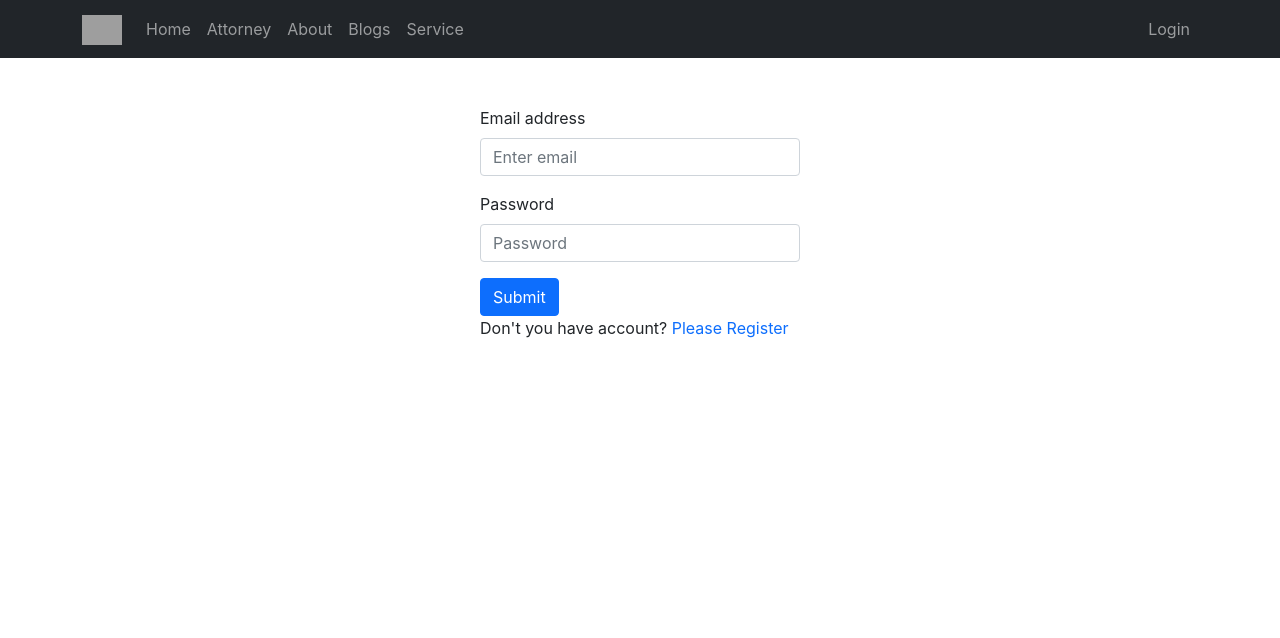
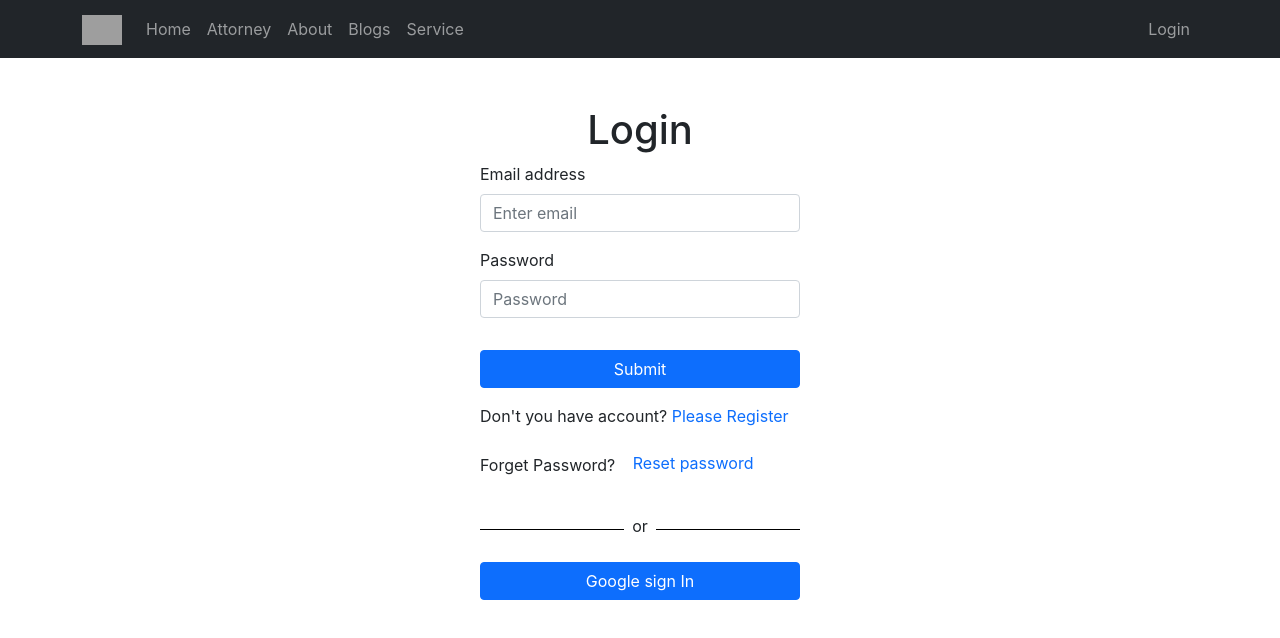
Before and after one commit to FayejAhamed/-independent-service-provider, a React (Create React App) app: page /login in a window 1280 px wide. Shown: the top 638 px of the page. Built offline with nearby package versions, Linux system fonts and the light colour scheme; no server answers; grey boxes are pictures that could not be loaded.

Commit message:
toast added

```diff
--- a/package.json
+++ b/package.json
@@ -14,6 +14,7 @@
     "react-firebase-hooks": "^5.0.3",
     "react-router-dom": "^6.3.0",
     "react-scripts": "5.0.1",
+    "react-toastify": "^8.2.0",
     "web-vitals": "^2.1.4"
   },
   "scripts": {
--- a/src/Pages/Login/Login/Login.js
+++ b/src/Pages/Login/Login/Login.js
@@ -1,14 +1,17 @@
-import React, { useEffect, useState } from 'react';
+import React, { useEffect, useRef, useState } from 'react';
 import { Button, Form } from 'react-bootstrap';
-import { useSignInWithEmailAndPassword } from 'react-firebase-hooks/auth';
+import { useSendPasswordResetEmail, useSignInWithEmailAndPassword } from 'react-firebase-hooks/auth';
 import { Link, useLocation, useNavigate } from 'react-router-dom';
+import { ToastContainer, toast } from 'react-toastify';
+import 'react-toastify/dist/ReactToastify.css';
 import auth from '../../../firebase.init';
 import Loading from '../Loading/Loading';
+import SocialLogin from '../SocialLogin/SocialLogin';
 
 
 const Login = () => {
-    const [email, setEmail] = useState('');
-    const [password, setPassword] = useState('');
+    const emailRef = useRef('');
+    const passwordRef = useRef('');
     const navigate = useNavigate();
     const location = useLocation();
     const [
@@ -17,51 +20,81 @@ const Login = () => {
         loading,
         error,
       ] = useSignInWithEmailAndPassword(auth);
+      const [sendPasswordResetEmail, sending] = useSendPasswordResetEmail(auth);
+
+      let errorElement;
+
       const from = location.state?.from?.pathname || "/";
+      if(loading || sending ){
+        return <Loading></Loading>
+    }
+    if(user){
+        navigate(from, { replace: true });
+    }
 
-      useEffect(()=>{
-        if(loading){
-            return <Loading></Loading>
-        }
-      },[user])
-    const handleLoginEmail = event =>{
-        setEmail(event.target.value)
-    }
-    const handleLoginPassword = event=>{
-        setPassword(event.target.value)
+    if (error) {
+        errorElement =
+            <div>
+                <p className='text-danger'>Error: {error?.message}
+                </p>
+            </div>
 
     }
 
+
+
     const handleLoginSubmit = event =>{
         event.preventDefault();
+        const email = emailRef.current.value;
+        const password = passwordRef.current.value;
        signInWithEmailAndPassword(email, password)
         // console.log(user)
     }
-    useEffect(()=>{
-        if(user){
-            navigate(from)
-        }
-    },[user])
+
+
+    const resetPassword =async() =>{
+        const email = emailRef.current.value;
+       if(email){
+        await sendPasswordResetEmail(email);
+        toast('Sent email');
+       }
+       else{
+           toast('Please enter your email address')
+       }
+    }
+
 
     return (
         <div className='w-25 mx-auto mt-5'>
+            <h1 className='text-center'>Login</h1>
             <Form onSubmit={handleLoginSubmit}>
 
                 <Form.Group className="mb-3" controlId="formBasicEmail">
                     <Form.Label>Email address</Form.Label>
-                    <Form.Control onBlur={handleLoginEmail} type="email" placeholder="Enter email"  required/>
+                    <Form.Control ref={emailRef} type="email" placeholder="Enter email"  required/>
                 </Form.Group>
+
+
 
                 <Form.Group className="mb-3" controlId="formBasicPassword">
                     <Form.Label>Password</Form.Label>
-                    <Form.Control onBlur={handleLoginPassword} type="password" placeholder="Password" required />
+                    <Form.Control ref={passwordRef} type="password" placeholder="Password" required />
                 </Form.Group>
 
-                <Button variant="primary" type="submit">
+
+               <div className=''> <Button variant="primary w-100 mt-3" type="submit">
                     Submit
-                </Button>
+                </Button></div>
             </Form>
-            <p>Don't you have account? <Link className='text-primary text-decoration-none pe-auto' to='/register'>Please Register</Link></p>
+            {errorElement}
+            <p className='pt-2 mt-2'>Don't you have account? <Link className='text-primary text-decoration-none pe-auto' to='/register'>Please Register</Link></p>
+           {/* <div> <button className='btn btn-primary w-100'>Continue with Google</button></div> */}
+          <div className='d-flex'>
+          <p className='text-center'>Forget Password? <span className='btn btn-link text-primary text-decoration-none pe-auto mb-2' onClick={resetPassword}>Reset password</span></p>
+          </div>
+           <SocialLogin></SocialLogin>
+           <ToastContainer/>
+
         </div>
 
     );
--- a/src/Pages/Login/Register/Register.js
+++ b/src/Pages/Login/Register/Register.js
@@ -3,12 +3,11 @@ import { Button, Form } from 'react-bootstrap';
 import { useCreateUserWithEmailAndPassword } from 'react-firebase-hooks/auth';
 import { Link, useNavigate } from 'react-router-dom';
 import auth from '../../../firebase.init';
+import Loading from '../Loading/Loading';
 
 const Register = () => {
-    const [name, setName] = useState('');
-    const [email, setEmail] = useState('');
-    const [password, setPassword] = useState('');
-    const [confirmPassword, setConfirmPassword] = useState('');
+    const [errorRegister, setErrorRegister] = useState('')
+
     const [
         createUserWithEmailAndPassword,
         user,
@@ -16,54 +15,78 @@ const Register = () => {
         error,
       ] = useCreateUserWithEmailAndPassword(auth);
       const navigate = useNavigate();
-      if(loading){
-          return 'loading'
-      }
-    const handleRegisterName = event =>{
-        setName(event.target.value)
+      let errorElement;
+
+    if(loading ){
+        return <Loading></Loading>
     }
-    const handleRegisterEmail = event =>{
-        setEmail(event.target.value)
-    }
-    const handleRegisterPassword = event=>{
-        setPassword(event.target.value)
-    }
-    const handleRegisterConfirmPassword = event=>{
-        setConfirmPassword(event.target.value)
+    if (error) {
+        errorElement =
+            <div>
+                <p className='text-danger'>Error: {error?.message}
+                </p>
+            </div>
+
     }
 
-    const handleRegisterSubmit = event =>{
-        event.preventDefault();
-        createUserWithEmailAndPassword(email, password);
-        navigate('/about')
-    }
+
+    const handleRegisterSubmit = async event =>{
+
+            event.preventDefault();
+            const name = event.target.name.value;
+            const email = event.target.email.value;
+            const password = event.target.password.value;
+            const confirmPassword = event.target.confirmPassword.value;
+            // const agree = event.target.terms.checked;
+
+        if(password === confirmPassword){
+            await createUserWithEmailAndPassword(email, password)
+
+        }
+        if(password !== confirmPassword){
+             setErrorRegister('password not match');
+
+        }
+        if(user){
+            navigate('/home')
+        }
+
+
+        }
+
+
 
 
     return (
         <div className='w-25 mx-auto mt-5'>
+            <h1 className='text-center'>Register</h1>
             <Form onSubmit={handleRegisterSubmit}>
                 <Form.Group className="mb-3" controlId="formBasicName">
                     <Form.Label>Your Name</Form.Label>
-                    <Form.Control onBlur={handleRegisterName} type="text" placeholder="Enter name"  required/>
+                    <Form.Control name='name' type="text" placeholder="Enter name"  required/>
                 </Form.Group>
                 <Form.Group className="mb-3" controlId="formBasicEmail">
                     <Form.Label>Email address</Form.Label>
-                    <Form.Control onBlur={handleRegisterEmail} type="email" placeholder="Enter email"  required/>
+                    <Form.Control name='email' type="email" placeholder="Enter email"  required/>
                 </Form.Group>
 
                 <Form.Group className="mb-3" controlId="formBasicPassword">
                     <Form.Label>Password</Form.Label>
-                    <Form.Control onBlur={handleRegisterPassword} type="password" placeholder="Password" required />
+                    <Form.Control name='password' type="password" placeholder="Password" required />
                 </Form.Group>
                 <Form.Group className="mb-3" controlId="formBasicPassword1">
                     <Form.Label>Password</Form.Label>
-                    <Form.Control onBlur={handleRegisterConfirmPassword} type="password" placeholder="Confirm Password" required />
+                    <Form.Control name='confirmPassword' type="password" placeholder="Confirm Password" required />
                 </Form.Group>
 
-                <Button variant="primary" type="submit">
-                    Submit
+              <div>
+              <Button className='w-100' variant="primary" type="submit">
+                    Register
                 </Button>
+              </div>
             </Form>
+            <p className='text-danger text center'>{errorRegister}</p>
+            {errorElement}
             <p>Already have an account?<Link className='text-primary text-decoration-none pe-auto' to='/login'>Please login</Link></p>
         </div>
     );
--- /dev/null
+++ b/src/Pages/Login/SocialLogin/SocialLogin.js
@@ -0,0 +1,46 @@
+import React from 'react';
+import { Button } from 'react-bootstrap';
+import { useSignInWithGoogle } from 'react-firebase-hooks/auth';
+import { useNavigate } from 'react-router-dom';
+import auth from '../../../firebase.init';
+import Loading from '../Loading/Loading';
+
+const SocialLogin = () => {
+    const [signInWithGoogle, user, loading, error] = useSignInWithGoogle(auth);
+    const navigate = useNavigate();
+    let errorElement;
+    if(loading ){
+        return <Loading></Loading>
+    }
+    if (error ) {
+        errorElement =
+            <div>
+                <p className='text-danger'>Error: {error?.message}
+
+                </p>
+            </div>
+
+    }
+    if (user ) {
+        navigate('/home')
+    }
+    return (
+        <div>
+             <div className='d-flex align-items-center'>
+                <div style={{ height: '1px' }} className='bg-black w-50'></div>
+                <p className='mt-2 px-2'>or</p>
+                <div style={{ height: '1px' }} className='bg-black w-50'></div>
+            </div>
+            <div>
+            <Button
+                    onClick={() => signInWithGoogle()}
+                    variant="primary  w-100 d-block mx-auto my-2">
+
+                    <span className='px-2'> Google sign In</span>
+                </Button>
+            </div>
+        </div>
+    );
+};
+
+export default SocialLogin;
```
Also changed, not shown: 1 other file (tests, documents, lock files or other folders).
